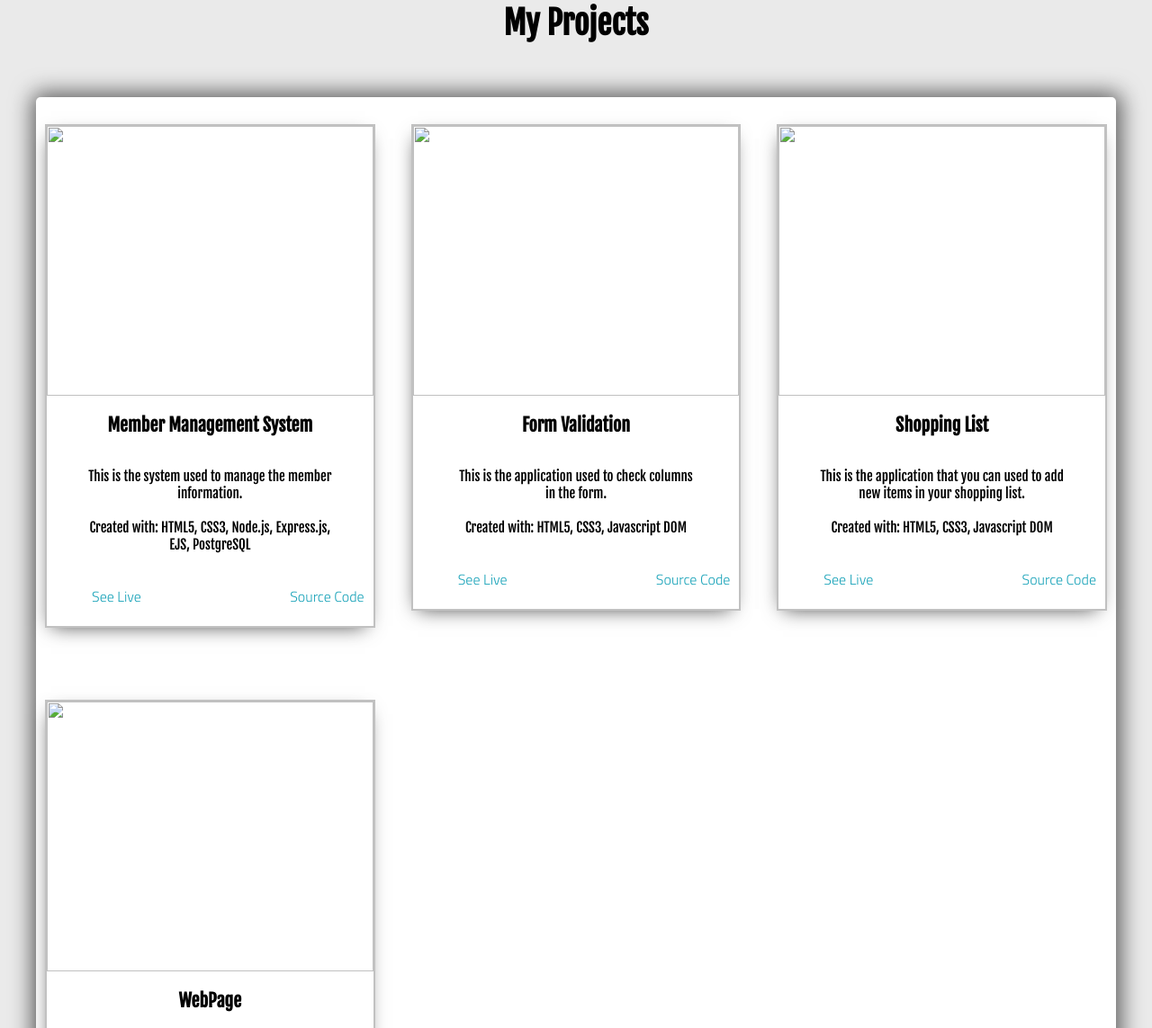
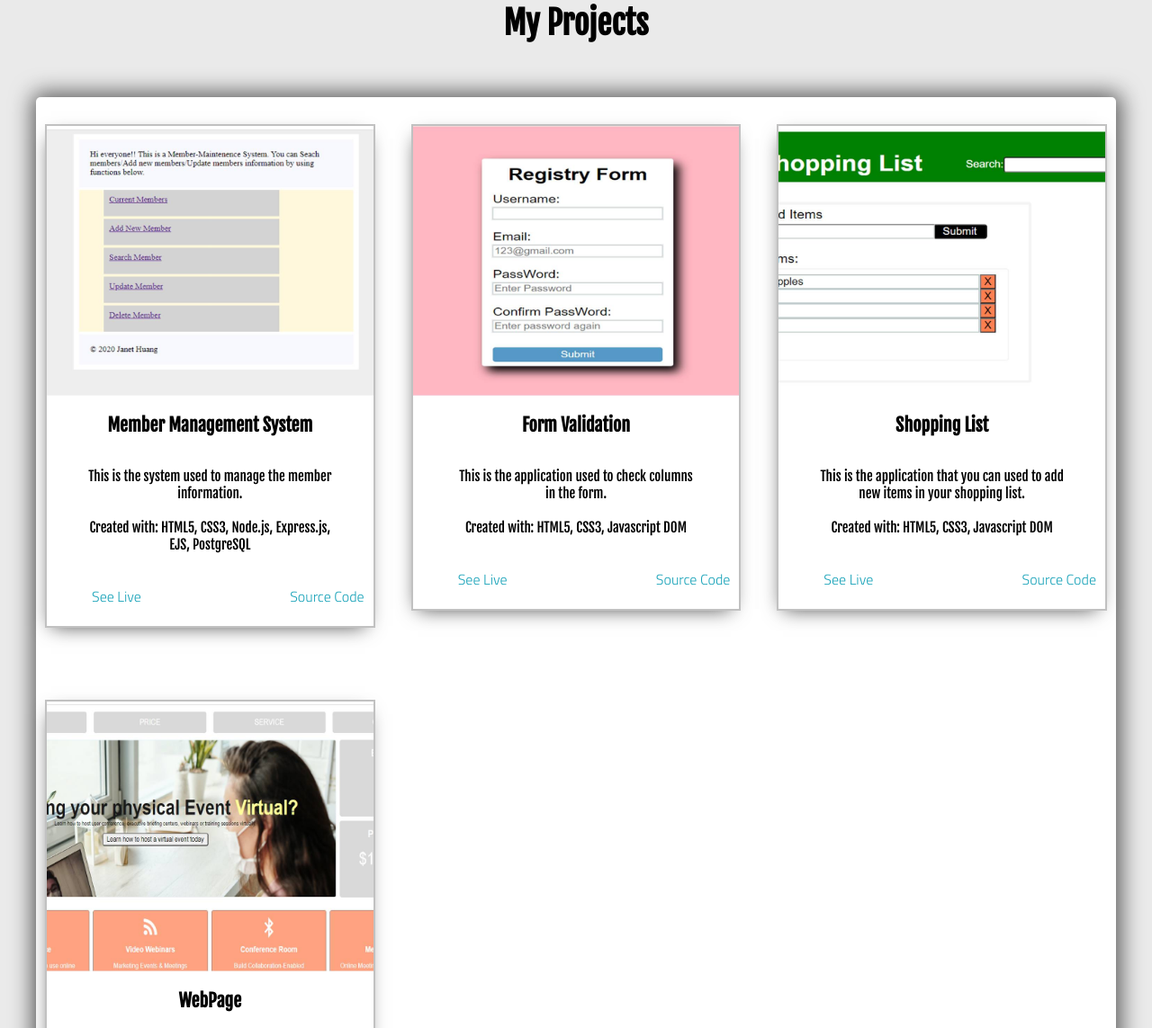
Before and after one commit to JanetHuang-78/MyPortfolio, a website: page Dist/index.html in a window 1280 px wide. Shown: the part 902-2045 px from the top of the page at 90% size. Drawn offline with Linux system fonts and the light colour scheme.

Commit message:
'update'

```diff
--- a/Dist/index.html
+++ b/Dist/index.html
@@ -35,7 +35,7 @@
                 </div>
 
                 <div class="left-wrapper">
-                    <img id="profile-pic" src="images/p64.jpg" alt="">
+                    <img id="profile-pic" src="../images/p64.jpg" alt="">
                     <h5 id="personal-theme">Personal Theme</h5>
 
                     <div class="theme-option-wrapper">
@@ -71,7 +71,7 @@
             <div class="projects-wrapper">
                 <div>
                     <div class="projects">
-                        <img class="thumnail" src="images/DB.jpg" alt="">
+                        <img class="thumnail" src="../images/DB.jpg" alt="">
                         <div class="projects-preview">
                             <h5 class="projects-name">Member Management System</h5>
                             <h6 class="projects-content">This is the system used to manage the member information.
@@ -87,7 +87,7 @@
 
                 <div>
                     <div class="projects">
-                        <img class="thumnail" src="images/RegistryForm.jpg" alt="">
+                        <img class="thumnail" src="../images/RegistryForm.jpg" alt="">
                         <div class="projects-preview">
                             <h5 class="projects-name">Form Validation</h5>
                             <h6 class="projects-content">This is the application used to check columns in the form.
@@ -103,7 +103,7 @@
 
                 <div>
                     <div class="projects">
-                        <img class="thumnail" src="images/shoplist.jpg" alt="">
+                        <img class="thumnail" src="../images/shoplist.jpg" alt="">
                         <div class="projects-preview">
                             <h5 class="projects-name">Shopping List</h5>
                             <h6 class="projects-content">This is the application that you can used to add new items in your shopping list.
@@ -119,7 +119,7 @@
 
                 <div>
                     <div class="projects">
-                        <img class="thumnail" src="images/webPage.jpg" alt="">
+                        <img class="thumnail" src="../images/webPage.jpg" alt="">
                         <div class="projects-preview">
                             <h5 class="projects-name">WebPage</h5>
                             <h6 class="projects-content">This is the WebPage
```
